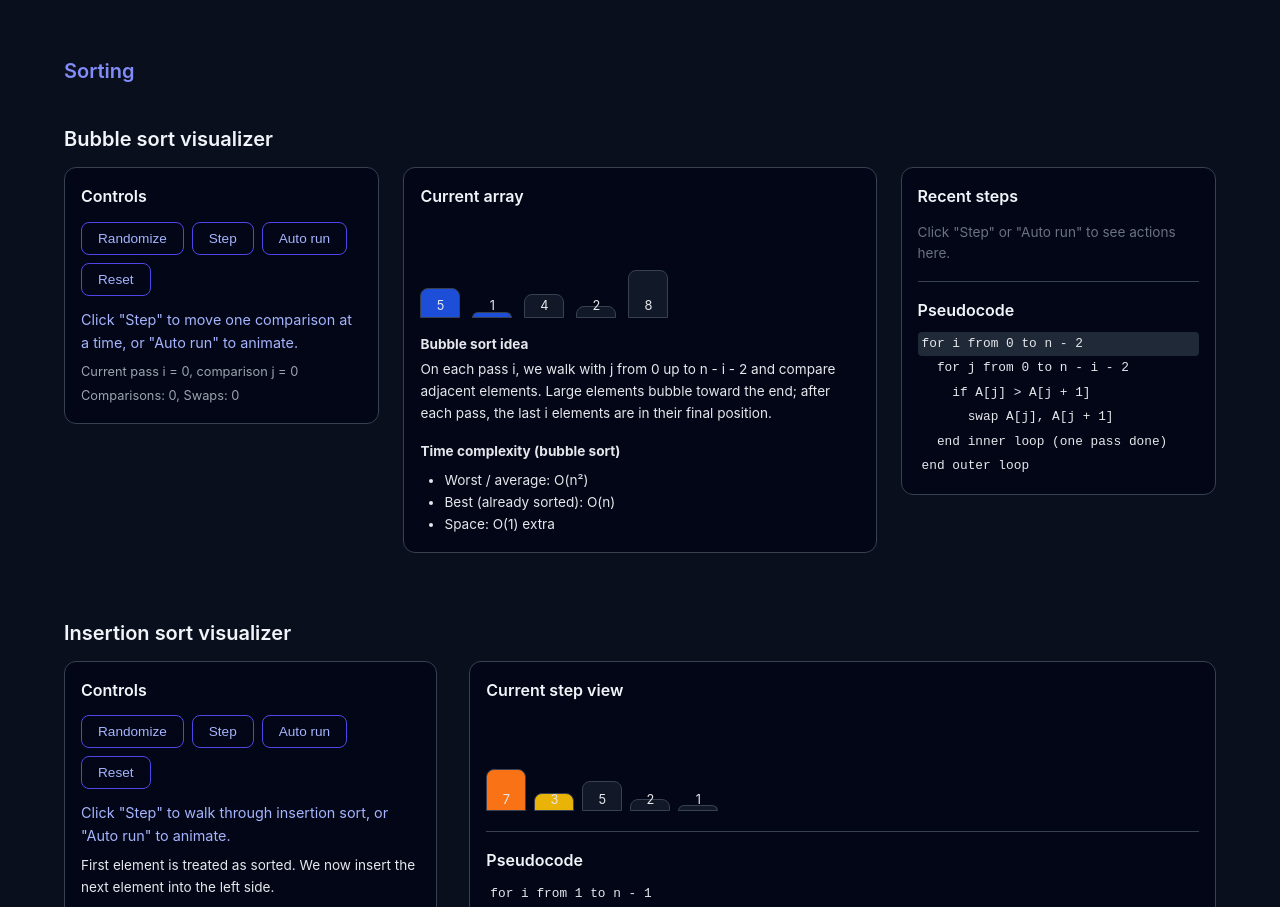
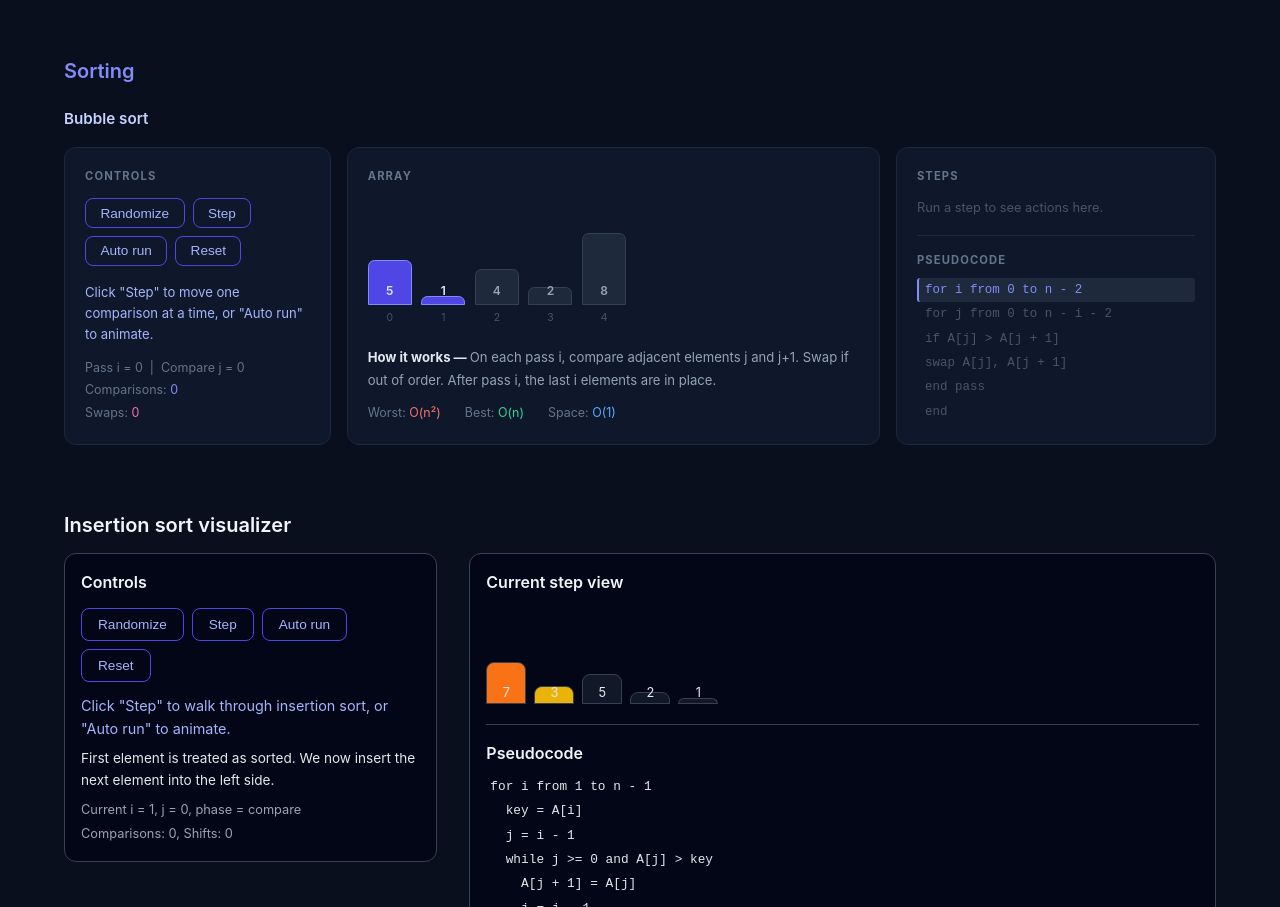
Before and after one commit to Alan-K-Biju-7/AlgoVista, a React (Create React App) app: page /simulator in a window 1280 px wide. Shown: the part 1691-2598 px from the top of the page. Built offline with nearby package versions, Linux system fonts and the light colour scheme.

Commit message:
redesign bubble sort visualizer with dark card system and clean typography

```diff
--- a/src/modules/sorting/BubbleSortVisualizer.jsx
+++ b/src/modules/sorting/BubbleSortVisualizer.jsx
@@ -1,4 +1,20 @@
 import { useState, useEffect, useRef } from 'react';
+
+const card = {
+  background: '#0f172a',
+  border: '1px solid #1e293b',
+  borderRadius: '0.75rem',
+  padding: '1.25rem',
+};
+
+const cardLabel = {
+  fontSize: '0.7rem',
+  fontWeight: '700',
+  textTransform: 'uppercase',
+  letterSpacing: '0.1em',
+  color: '#64748b',
+  marginBottom: '0.75rem',
+};
 
 function BubbleSortVisualizer() {
   const [values, setValues] = useState([5, 1, 4, 2, 8]);
@@ -16,10 +32,7 @@ function BubbleSortVisualizer() {
   const intervalRef = useRef(null);
 
   const pushHistory = (text) => {
-    setHistory((prev) => [
-      { id: prev.length + 1, text },
-      ...prev.slice(0, 9),
-    ]);
+    setHistory((prev) => [{ id: prev.length + 1, text }, ...prev.slice(0, 9)]);
   };
 
   const resetPointers = () => {
@@ -35,16 +48,12 @@ function BubbleSortVisualizer() {
     setValues([5, 1, 4, 2, 8]);
     resetPointers();
     setIsRunning(false);
-    setMessage(
-      'Array reset. Click "Step" or "Auto run" to walk through bubble sort.'
-    );
+    setMessage('Array reset. Click "Step" or "Auto run" to walk through bubble sort.');
     setHistory([]);
   };
 
   const handleRandomize = () => {
-    const next = Array.from({ length: 6 }, () =>
-      Math.floor(Math.random() * 20) + 1
-    );
+    const next = Array.from({ length: 6 }, () => Math.floor(Math.random() * 20) + 1);
     setValues(next);
     resetPointers();
     setIsRunning(false);
@@ -62,7 +71,6 @@ function BubbleSortVisualizer() {
     setActivePseudoLine(2);
     setValues((prev) => {
       const arr = [...prev];
-
       setActivePseudoLine(3);
       setComparisonCount((c) => c + 1);
       if (arr[j] > arr[j + 1]) {
@@ -83,7 +91,6 @@ function BubbleSortVisualizer() {
         nextI += 1;
         nextJ = 0;
         pushHistory(`Completed pass i = ${nextI - 1}.`);
-
         if (nextI >= arr.length - 1) {
           setActivePseudoLine(5);
           setIsSorted(true);
@@ -95,7 +102,6 @@ function BubbleSortVisualizer() {
 
       setI(nextI);
       setJ(nextJ);
-
       return arr;
     });
   };
@@ -112,224 +118,124 @@ function BubbleSortVisualizer() {
 
   useEffect(() => {
     if (isRunning) {
-      intervalRef.current = setInterval(() => {
-        performStep();
-      }, 500);
+      intervalRef.current = setInterval(() => { performStep(); }, 500);
     } else if (intervalRef.current) {
       clearInterval(intervalRef.current);
       intervalRef.current = null;
     }
-
-    return () => {
-      if (intervalRef.current) {
-        clearInterval(intervalRef.current);
-      }
-    };
+    return () => { if (intervalRef.current) clearInterval(intervalRef.current); };
   }, [isRunning, i, j]);
 
   return (
-    <section style={{ marginTop: '1rem' }}>
-      <h2 style={{ marginBottom: '0.75rem', fontSize: '1.25rem' }}>
-        Bubble sort visualizer
-      </h2>
+    <div>
+      <p style={{ fontSize: '0.95rem', fontWeight: '600', color: '#c7d2fe', marginBottom: '1rem' }}>
+        Bubble sort
+      </p>
 
+      <div style={{ display: 'grid', gridTemplateColumns: '1.5fr 3fr 1.8fr', gap: '1rem' }}>
+        <div style={card}>
+          <p style={cardLabel}>Controls</p>
+          <div style={{ display: 'flex', flexWrap: 'wrap', gap: '0.5rem', marginBottom: '1rem' }}>
+            <button onClick={handleRandomize} disabled={isRunning}>Randomize</button>
+            <button onClick={handleStep} disabled={isRunning}>Step</button>
+            <button onClick={toggleAutoRun}>{isRunning ? 'Pause' : 'Auto run'}</button>
+            <button onClick={handleReset} disabled={isRunning}>Reset</button>
+          </div>
+          <p style={{ fontSize: '0.82rem', color: '#a5b4fc', lineHeight: 1.6 }}>{message}</p>
+          <div style={{ marginTop: '0.75rem', fontSize: '0.78rem', color: '#64748b', lineHeight: 1.8 }}>
+            <div>Pass i = {i} &nbsp;|&nbsp; Compare j = {j}</div>
+            <div>Comparisons: <span style={{ color: '#818cf8' }}>{comparisonCount}</span></div>
+            <div>Swaps: <span style={{ color: '#f472b6' }}>{swapCount}</span></div>
+          </div>
+        </div>
+
+        <div style={card}>
+          <p style={cardLabel}>Array</p>
+          <div style={{ display: 'flex', gap: '0.6rem', alignItems: 'flex-end', minHeight: '8rem' }}>
+            {values.map((value, index) => {
+              const isActive = index === j || index === j + 1;
+              return (
+                <div key={index} style={{ display: 'flex', flexDirection: 'column', alignItems: 'center', gap: '0.3rem' }}>
                   <div
                     style={{
-          display: 'grid',
-          gridTemplateColumns: '2fr 3fr 2fr',
-          gap: '1.5rem',
-          alignItems: 'flex-start',
-        }}
-      >
-        <div
-          style={{
-            padding: '1rem',
-            borderRadius: '0.75rem',
-            border: '1px solid #374151',
-            background: '#020617',
-          }}
-        >
-          <h3 style={{ marginBottom: '0.75rem', fontSize: '1rem' }}>Controls</h3>
-          <div style={{ display: 'flex', flexWrap: 'wrap', gap: '0.5rem' }}>
-            <button
-              onClick={handleRandomize}
-              disabled={isRunning}
-              style={{ padding: '0.5rem 1rem', opacity: isRunning ? 0.6 : 1 }}
-            >
-              Randomize
-            </button>
-            <button
-              onClick={handleStep}
-              disabled={isRunning}
-              style={{ padding: '0.5rem 1rem', opacity: isRunning ? 0.6 : 1 }}
-            >
-              Step
-            </button>
-            <button
-              onClick={toggleAutoRun}
-              style={{ padding: '0.5rem 1rem' }}
-            >
-              {isRunning ? 'Pause' : 'Auto run'}
-            </button>
-            <button
-              onClick={handleReset}
-              disabled={isRunning}
-              style={{ padding: '0.5rem 1rem', opacity: isRunning ? 0.6 : 1 }}
-            >
-              Reset
-            </button>
-          </div>
-          <p
-            style={{
-              marginTop: '0.75rem',
-              fontSize: '0.9rem',
-              color: '#a5b4fc',
-            }}
-          >
-            {message}
-          </p>
-          <p style={{ marginTop: '0.5rem', fontSize: '0.8rem', color: '#9ca3af' }}>
-            Current pass i = {i}, comparison j = {j}
-          </p>
-          <p style={{ marginTop: '0.25rem', fontSize: '0.8rem', color: '#9ca3af' }}>
-            Comparisons: {comparisonCount}, Swaps: {swapCount}
-          </p>
-        </div>
-
-        <div
-          style={{
-            padding: '1rem',
-            borderRadius: '0.75rem',
-            border: '1px solid #374151',
-            background: '#020617',
-          }}
-        >
-          <h3 style={{ marginBottom: '0.75rem', fontSize: '1rem' }}>Current array</h3>
-          <div
-            style={{
-              display: 'flex',
-              gap: '0.75rem',
-              alignItems: 'flex-end',
-              minHeight: '6rem',
-            }}
-          >
-            {values.map((value, index) => {
-              const isJ = index === j || index === j + 1;
-              const background = isJ ? '#1d4ed8' : '#111827';
-
-              return (
-                <div
-                  key={index}
-                  style={{
-                    minWidth: '2.5rem',
-                    height: `${value * 6}px`,
-                    background,
-                    borderRadius: '0.5rem 0.5rem 0 0',
-                    border: '1px solid #374151',
+                      width: '2.75rem',
+                      height: `${value * 9}px`,
+                      background: isActive ? '#4f46e5' : '#1e293b',
+                      borderRadius: '0.4rem 0.4rem 0 0',
+                      border: isActive ? '1px solid #818cf8' : '1px solid #334155',
+                      transition: 'background 0.2s ease',
                       display: 'flex',
                       alignItems: 'flex-end',
                       justifyContent: 'center',
-                    color: '#e5e7eb',
-                    fontSize: '0.8rem',
+                      paddingBottom: '4px',
                     }}
                   >
+                    <span style={{ fontSize: '0.75rem', color: isActive ? '#e0e7ff' : '#94a3b8', fontWeight: '600' }}>
                       {value}
+                    </span>
+                  </div>
+                  <span style={{ fontSize: '0.65rem', color: '#475569' }}>{index}</span>
                 </div>
               );
             })}
           </div>
 
-          <div style={{ marginTop: '1rem', fontSize: '0.85rem' }}>
-            <strong>Bubble sort idea</strong>
-            <p style={{ marginTop: '0.25rem', lineHeight: 1.6 }}>
-              On each pass i, we walk with j from 0 up to n - i - 2 and compare
-              adjacent elements. Large elements bubble toward the end; after each pass,
-              the last i elements are in their final position.
-            </p>
+          <div style={{ marginTop: '1.25rem', fontSize: '0.82rem', color: '#94a3b8', lineHeight: 1.7 }}>
+            <strong style={{ color: '#e2e8f0' }}>How it works — </strong>
+            On each pass i, compare adjacent elements j and j+1.
+            Swap if out of order. After pass i, the last i elements are in place.
           </div>
 
-          <div style={{ marginTop: '1rem', fontSize: '0.85rem' }}>
-            <strong>Time complexity (bubble sort)</strong>
-            <ul
-              style={{
-                listStyle: 'disc',
-                paddingLeft: '1.5rem',
-                marginTop: '0.5rem',
-                lineHeight: 1.6,
-              }}
-            >
-              <li>Worst / average: O(n²)</li>
-              <li>Best (already sorted): O(n)</li>
-              <li>Space: O(1) extra</li>
-            </ul>
+          <div style={{ marginTop: '0.75rem', display: 'flex', gap: '1.5rem', fontSize: '0.78rem' }}>
+            <span style={{ color: '#64748b' }}>Worst: <span style={{ color: '#f87171' }}>O(n²)</span></span>
+            <span style={{ color: '#64748b' }}>Best: <span style={{ color: '#34d399' }}>O(n)</span></span>
+            <span style={{ color: '#64748b' }}>Space: <span style={{ color: '#60a5fa' }}>O(1)</span></span>
           </div>
         </div>
 
-        <div
-          style={{
-            padding: '1rem',
-            borderRadius: '0.75rem',
-            border: '1px solid #374151',
-            background: '#020617',
-          }}
-        >
-          <h3 style={{ marginBottom: '0.75rem', fontSize: '1rem' }}>Recent steps</h3>
+        <div style={card}>
+          <p style={cardLabel}>Steps</p>
           {history.length === 0 ? (
-            <p style={{ fontSize: '0.85rem', color: '#6b7280' }}>
-              Click "Step" or "Auto run" to see actions here.
+            <p style={{ fontSize: '0.8rem', color: '#475569' }}>Run a step to see actions here.</p>
+          ) : (
+            <div style={{ display: 'flex', flexDirection: 'column', gap: '0.3rem' }}>
+              {history.map((item) => (
+                <p key={item.id} style={{ fontSize: '0.78rem', color: '#94a3b8', borderLeft: '2px solid #334155', paddingLeft: '0.5rem' }}>
+                  {item.text}
                 </p>
-          ) : (
-            <ul style={{ fontSize: '0.85rem', lineHeight: 1.6 }}>
-              {history.map((item) => (
-                <li key={item.id}>{item.text}</li>
               ))}
-            </ul>
+            </div>
           )}
 
-          <div
-            style={{
-              marginTop: '1rem',
-              paddingTop: '1rem',
-              borderTop: '1px solid #374151',
-            }}
-          >
-            <h3 style={{ marginBottom: '0.5rem', fontSize: '1rem' }}>Pseudocode</h3>
-            <pre
-              style={{
-                fontSize: '0.8rem',
-                lineHeight: 1.6,
-                whiteSpace: 'pre-wrap',
-              }}
-            >
-              <code>
+          <div style={{ marginTop: '1rem', paddingTop: '1rem', borderTop: '1px solid #1e293b' }}>
+            <p style={{ ...cardLabel, marginBottom: '0.5rem' }}>Pseudocode</p>
+            <div style={{ fontFamily: 'monospace', fontSize: '0.78rem', lineHeight: 1.8 }}>
               {[
                 'for i from 0 to n - 2',
                 '  for j from 0 to n - i - 2',
                 '    if A[j] > A[j + 1]',
                 '      swap A[j], A[j + 1]',
-                  '  end inner loop (one pass done)',
-                  'end outer loop',
-                ].map((line, index) => {
-                  const isActive = index === activePseudoLine;
-                  return (
+                '  end pass',
+                'end',
+              ].map((line, index) => (
                 <div
                   key={index}
                   style={{
-                        backgroundColor: isActive ? '#1f2937' : 'transparent',
-                        padding: '2px 4px',
-                        borderRadius: '4px',
+                    background: index === activePseudoLine ? '#1e293b' : 'transparent',
+                    color: index === activePseudoLine ? '#818cf8' : '#475569',
+                    padding: '1px 6px',
+                    borderRadius: '3px',
+                    borderLeft: index === activePseudoLine ? '2px solid #818cf8' : '2px solid transparent',
                   }}
                 >
                   {line}
                 </div>
-                  );
-                })}
-              </code>
-            </pre>
+              ))}
             </div>
           </div>
         </div>
-    </section>
+      </div>
+    </div>
   );
 }
 
```
Lines whose indentation alone changed are shown as unchanged.
